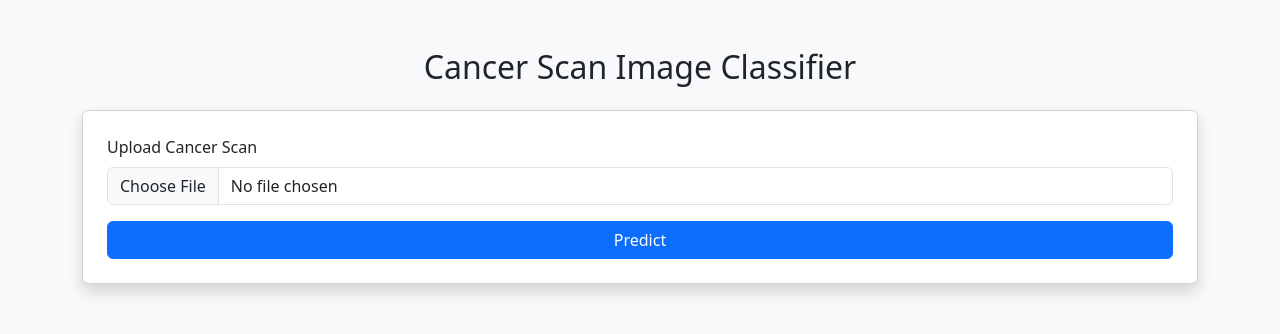
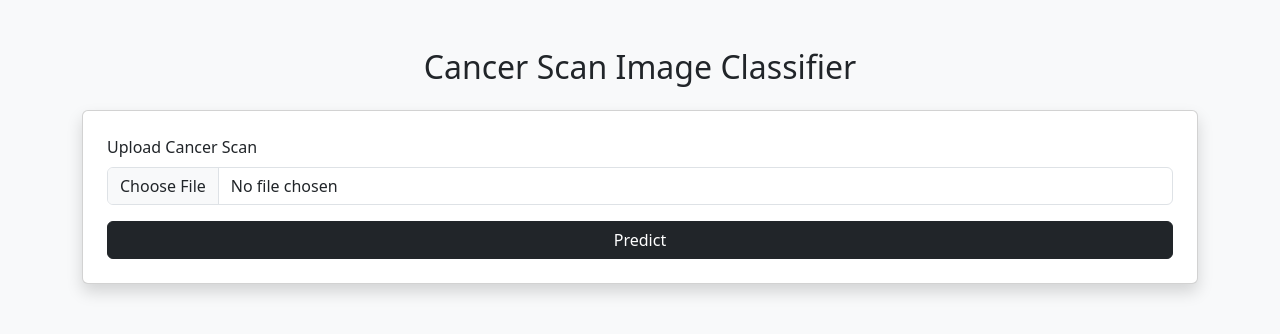
Before and after one commit to geehanta/HybridSVM-UI, a Flask app: page / in a window 1280 px wide. Shown: the top 334 px of the page. Run offline with Flask 3, Linux system fonts and the light colour scheme; parts of the project's set-up code (start-up, migrations or seed data) failed here and were passed over.

Commit message:
modified source code

```diff
--- a/templates/index.html
+++ b/templates/index.html
@@ -26,7 +26,7 @@
             <label for="image" class="form-label">Upload Cancer Scan</label>
             <input class="form-control" type="file" name="image" id="image" required>
         </div>
-        <button class="btn btn-primary" type="submit">Predict</button>
+        <button class="btn btn-dark" type="submit">Predict</button>
     </form>
 
     {% if uploaded %}
```
